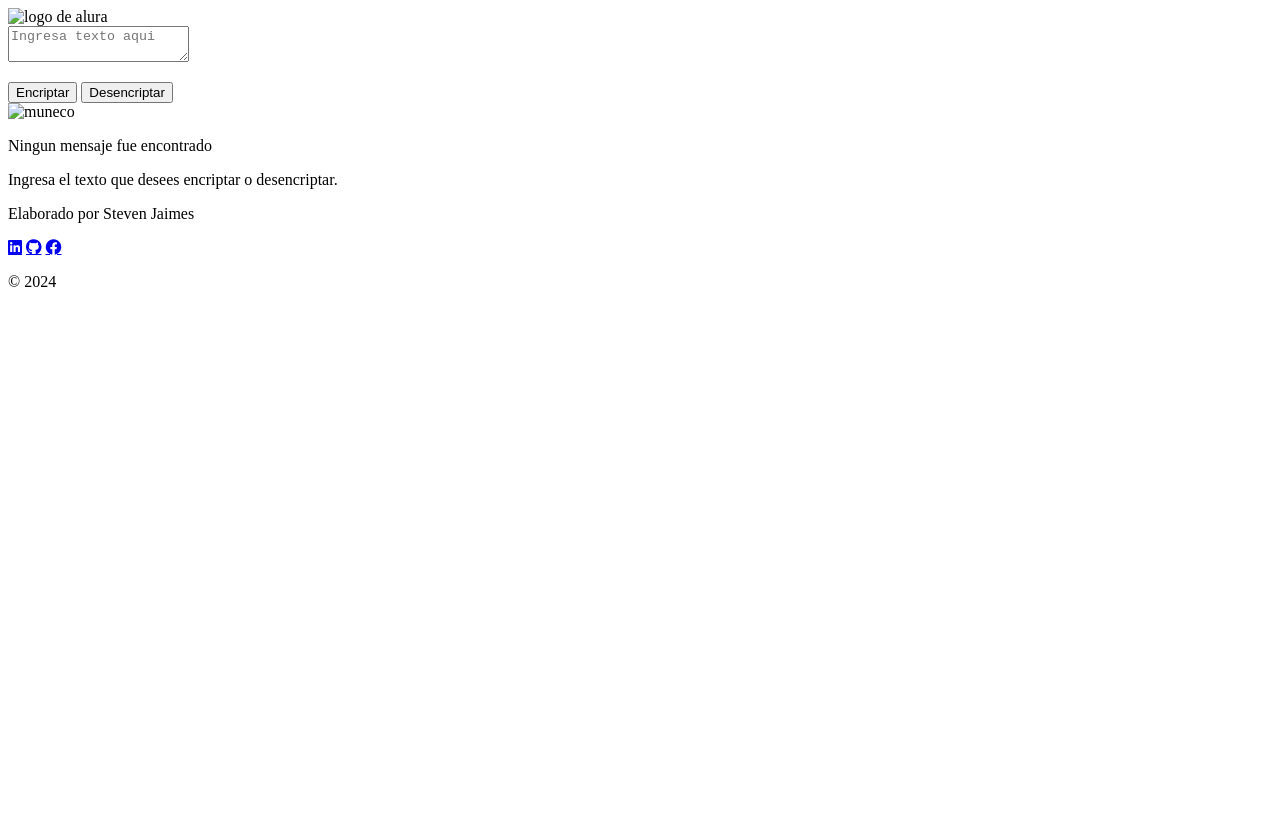
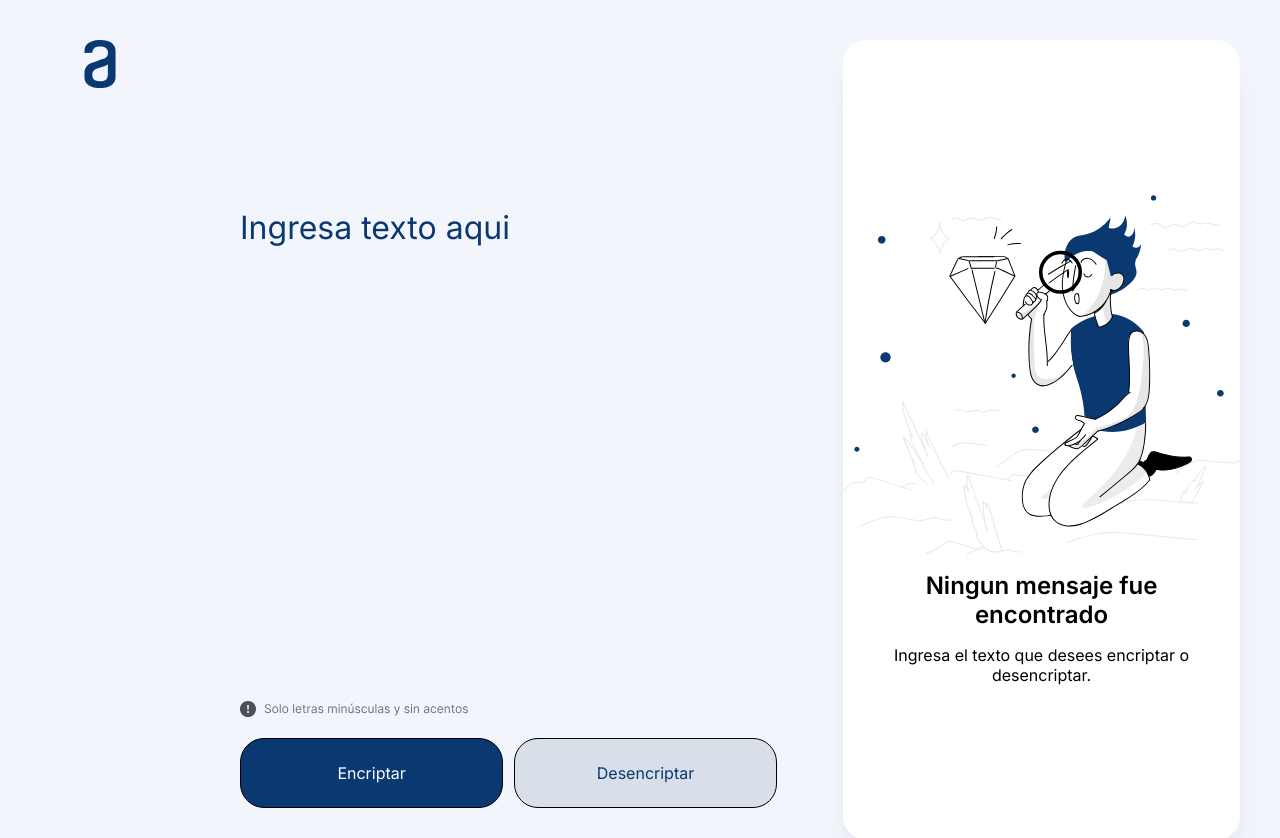
Before and after one commit to stevenjaimes/encriptador, a plain HTML site: page index.html in a window 1280 px wide. Shown: the top 838 px of the page. Before the commit the page ends 800 px from the top, so only its background shows below. Drawn offline with Linux system fonts and the light colour scheme; the site is published under a folder, as on GitHub Pages, so addresses that start at the root find nothing.

Commit message:
Proyecto final 3

```diff
--- a/index.html
+++ b/index.html
@@ -5,7 +5,7 @@
     <meta charset="UTF-8">
     <meta name="viewport" content="width=device-width, initial-scale=1.0">
     <title>Encriptador</title>
-    <link rel="stylesheet" href="/styles/style.css">
+    <link rel="stylesheet" href="styles/style.css">
     <link rel="stylesheet" href="https://cdnjs.cloudflare.com/ajax/libs/font-awesome/6.0.0-beta3/css/all.min.css">
 </head>
 
@@ -13,7 +13,7 @@
     <main>
         <div class="elementos_izq">
 
-            <img class="logo" src="/assets/logo.svg" alt="logo de alura">
+            <img class="logo" src="assets/logo.svg" alt="logo de alura">
 
             <form id="myForm">
                 <textarea type="text" id="textarea" placeholder="Ingresa texto aqui" name="textarea"></textarea>
@@ -27,7 +27,7 @@
         </div>
         <div class="elementos_der">
             <div class="initialFlex">
-                <img class="muneco" src="/assets/encontrado.svg" alt="muneco">
+                <img class="muneco" src="assets/encontrado.svg" alt="muneco">
                 <p>Ningun mensaje fue encontrado</p>
                 <p>Ingresa el texto que desees encriptar o desencriptar.</p>
             </div>
--- a/styles/style.css
+++ b/styles/style.css
@@ -97,7 +97,7 @@ form textarea::placeholder{
 
 /* Defino el aviso que va a salir debajo de la text-area con la pseudoclase after */
 .aviso::after{
-    content: url("/assets/aviso.svg");
+    content: url("../assets/aviso.svg");
 }
 
 /* Acá le doy estilo a la caja de los botones del formulario y se alinean en
```
Also changed, not shown: 1 other file.
